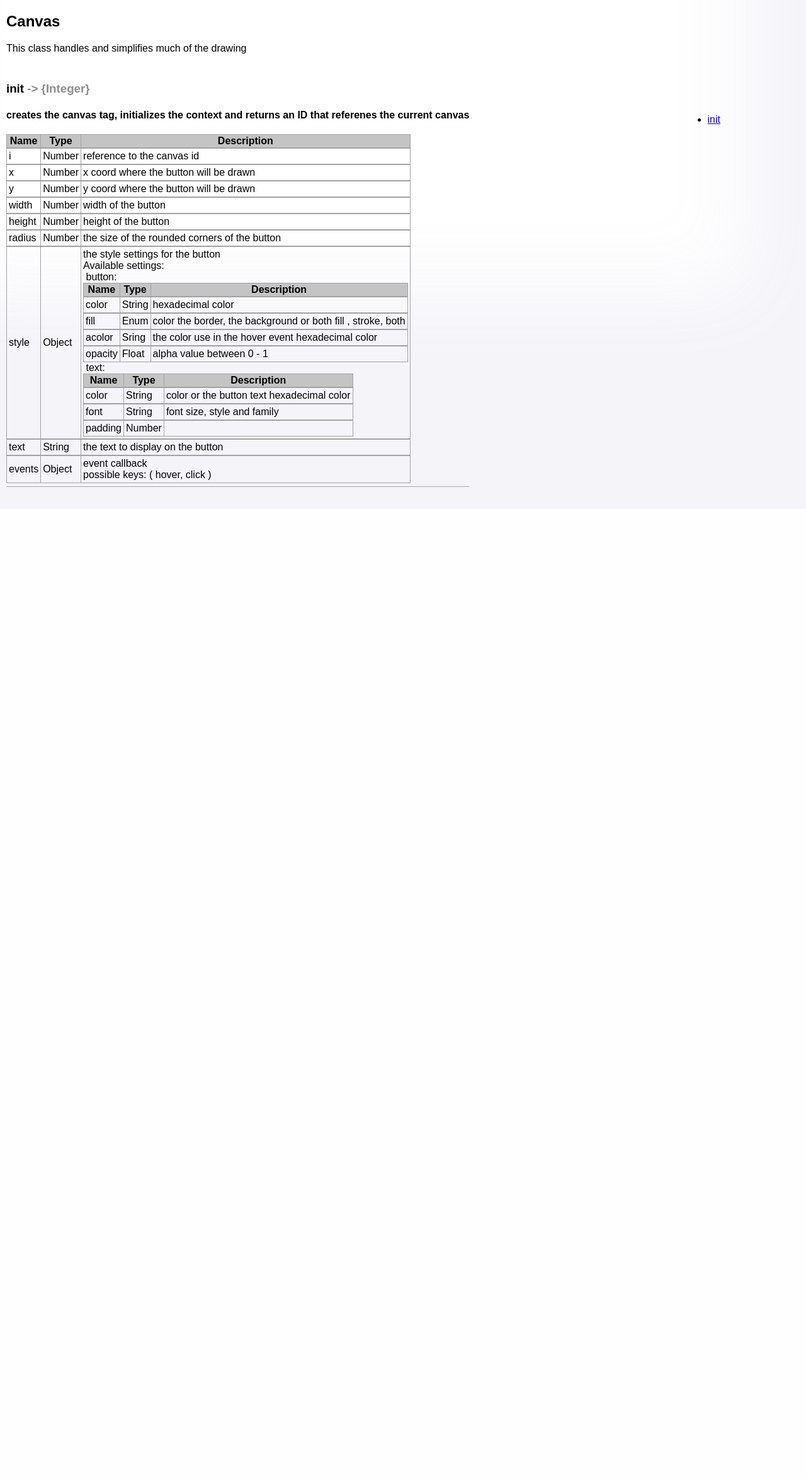
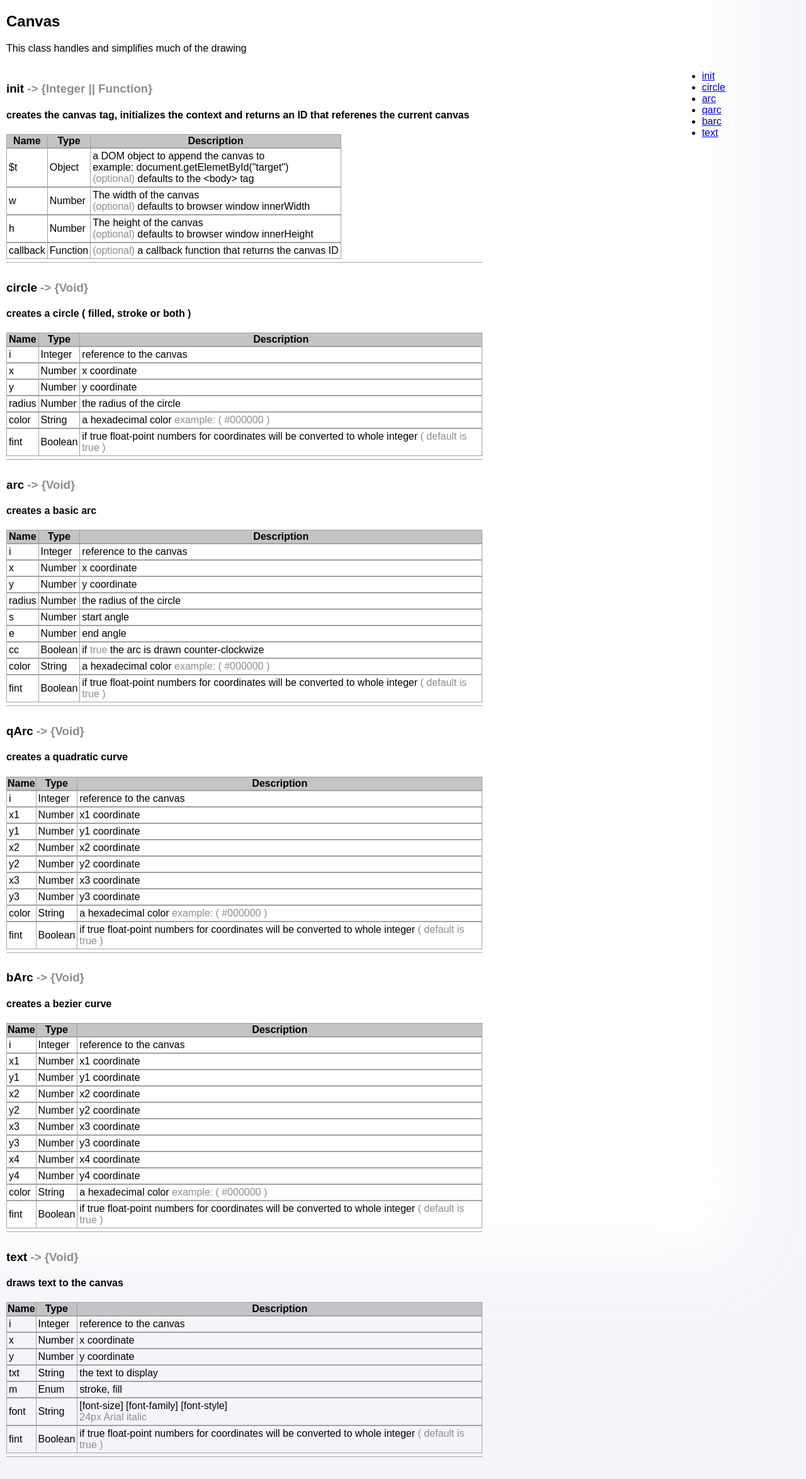
Before and after one commit to 061375/Wes.Mantooth, a PHP site: page /documentation/C/Canvas in a window 1280 px wide. Shown: the part 128-2476 px from the top of the page at 63% size. Before the commit the page ends 901 px from the top, so only its background shows below. Run offline with PHP 8.4, Linux system fonts and the light colour scheme; some web fonts are replaced.

Commit message:
docs canvas

```diff
--- a/_/components/js/_canvas.js
+++ b/_/components/js/_canvas.js
@@ -206,6 +206,7 @@ var Canvas = (function() {
      * @param {String} txt
      * @param {String} stroke or fill
      * @param {String} font
+     * @param {String}
      * @param {Boolean} optional if true the operation allows float point numbers
      * @returns {Void}
      * */
--- a/_/components/sass/_docs.scss
+++ b/_/components/sass/_docs.scss
@@ -1,8 +1,14 @@
+$lightgrey: #8d8d8d;
 .docs {
     .container {
         padding: 10px;
     }
     .left {max-width: 60%;}
+    .right {
+        position: fixed;
+        right: 0;
+        top: 20%;
+    }
     section {
         border-bottom: solid 1px #a6a6a6;
         margin: 5px 0;
@@ -16,7 +22,7 @@
     }
     h3 {
         span {
-            color: #8d8d8d;
+            color: $lightgrey;
         }
     }
     table {
@@ -33,7 +39,12 @@
         }
     }
     th {background: #c4c4c4;}
-    td {padding: 3px;}
+    td {
+        padding: 3px;
+        span {
+            color: $lightgrey;
+        }
+    }
     nav {
         border: solid 1px;
         ul {
--- a/_/css/style.css
+++ b/_/css/style.css
@@ -1,50 +1,58 @@
 @import url("https://fonts.googleapis.com/css?family=Francois+One");
-/* line 2, ../components/sass/_docs.scss */
+/* line 3, ../components/sass/_docs.scss */
 .docs .container {
   padding: 10px; }
-/* line 5, ../components/sass/_docs.scss */
+/* line 6, ../components/sass/_docs.scss */
 .docs .left {
   max-width: 60%; }
-/* line 6, ../components/sass/_docs.scss */
+/* line 7, ../components/sass/_docs.scss */
+.docs .right {
+  position: fixed;
+  right: 0;
+  top: 20%; }
+/* line 12, ../components/sass/_docs.scss */
 .docs section {
   border-bottom: solid 1px #a6a6a6;
   margin: 5px 0;
   padding: 5px 0; }
-/* line 12, ../components/sass/_docs.scss */
+/* line 18, ../components/sass/_docs.scss */
 .docs h1 a {
   text-decoration: none;
   color: #000; }
-/* line 18, ../components/sass/_docs.scss */
+/* line 24, ../components/sass/_docs.scss */
 .docs h3 span {
   color: #8d8d8d; }
-/* line 22, ../components/sass/_docs.scss */
+/* line 28, ../components/sass/_docs.scss */
 .docs table {
   min-width: 400px;
   border-spacing: 0; }
-/* line 26, ../components/sass/_docs.scss */
+/* line 32, ../components/sass/_docs.scss */
 .docs td, .docs th {
   margin: 0;
   border-top: solid 1px #a2a2a2;
   border-left: solid 1px #a2a2a2;
   border-bottom: solid 1px #a2a2a2; }
-  /* line 31, ../components/sass/_docs.scss */
+  /* line 37, ../components/sass/_docs.scss */
   .docs td:last-child, .docs th:last-child {
     border-right: solid 1px #a2a2a2; }
-/* line 35, ../components/sass/_docs.scss */
+/* line 41, ../components/sass/_docs.scss */
 .docs th {
   background: #c4c4c4; }
-/* line 36, ../components/sass/_docs.scss */
+/* line 42, ../components/sass/_docs.scss */
 .docs td {
   padding: 3px; }
-/* line 37, ../components/sass/_docs.scss */
+  /* line 44, ../components/sass/_docs.scss */
+  .docs td span {
+    color: #8d8d8d; }
+/* line 48, ../components/sass/_docs.scss */
 .docs nav {
   border: solid 1px; }
-  /* line 39, ../components/sass/_docs.scss */
+  /* line 50, ../components/sass/_docs.scss */
   .docs nav ul {
     list-style: none;
     padding: 0;
     margin: 0; }
-    /* line 43, ../components/sass/_docs.scss */
+    /* line 54, ../components/sass/_docs.scss */
     .docs nav ul li {
       display: inline-block;
       position: relative;
@@ -52,14 +60,14 @@
       border-left: solid 2px;
       padding: 1px 3px 0;
       margin: -2px; }
-      /* line 48, ../components/sass/_docs.scss */
+      /* line 59, ../components/sass/_docs.scss */
       .docs nav ul li:last-child {
         border-right: solid 2px; }
-      /* line 54, ../components/sass/_docs.scss */
+      /* line 65, ../components/sass/_docs.scss */
       .docs nav ul li:hover > ul {
         opacity: 1;
         height: inherit; }
-      /* line 59, ../components/sass/_docs.scss */
+      /* line 70, ../components/sass/_docs.scss */
       .docs nav ul li ul {
         position: absolute;
         left: 0px;
@@ -67,7 +75,7 @@
         opacity: 0;
         height: 0px;
         overflow: hidden; }
-        /* line 66, ../components/sass/_docs.scss */
+        /* line 77, ../components/sass/_docs.scss */
         .docs nav ul li ul li {
           border: solid 1px;
           padding: 0;
--- a/documentation/includes/C/Canvas.php
+++ b/documentation/includes/C/Canvas.php
@@ -1,10 +1,19 @@
+<?php
+/*
+     * @param {Object} a DOM object to append the canvas to
+     * @param {Number} canvas container width
+     * @param {Number} canvas container height
+     * @param {Function} callback
+     * @returns {Function(Number), Number}*/
+    include('includes/shortcuts.php');
+?>
 <h2>Canvas</h2>
 <p>
     This class handles and simplifies much of the drawing
 </p>
 <div class="left">
     <section id="init">
-        <h3>init <span> -> {Integer}</span></h3>
+        <h3>init <span> -> {Integer || Function}</span></h3>
         <h4>creates the canvas tag, initializes the context and returns an ID that referenes the current canvas</h4>
         <table>
             <tr>
@@ -19,43 +28,43 @@
                 </th>
             </tr>
             <tr>
-                <td>i</td>
-                <td>Number</td>
-                <td>reference to the canvas id</td>
+                <td>$t</td>
+                <td>Object</td>
+                <td>a DOM object to append the canvas to
+                    <br />
+                    example: document.getElemetById("target")
+                    <br />
+                    <span>(optional)</span> defaults to the &lt;body> tag
+                </td>
             </tr>
             <tr>
-                <td>x</td>
+                <td>w</td>
                 <td>Number</td>
-                <td>x coord where the button will be drawn</td>
+                <td>
+                    The width of the canvas
+                    <br />
+                    <span>(optional)</span> defaults to browser window innerWidth
+                </td>
             </tr>
             <tr>
-                <td>y</td>
+                <td>h</td>
                 <td>Number</td>
-                <td>y coord where the button will be drawn</td>
+                <td>
+                    The height of the canvas
+                    <br />
+                    <span>(optional)</span> defaults to browser window innerHeight
+                </td>
             </tr>
             <tr>
-                <td>width</td>
-                <td>Number</td>
-                <td>width of the button</td>
+                <td>callback</td>
+                <td>Function</td>
+                <td><span>(optional)</span> a callback function that returns the canvas ID</td>
             </tr>
-            <tr>
-                <td>height</td>
-                <td>Number</td>
-                <td>height of the button</td>
-            </tr>
-            <tr>
-                <td>radius</td>
-                <td>Number</td>
-                <td>the size of the rounded corners of the button</td>
-            </tr>
-            <tr>
-                <td>style</td>
-                <td>Object</td>
-                <td>the style settings for the button
-                <br />
-                Available settings:
-                <br />
-                &nbsp;button:
+        </table>
+    </section>
+    <section id="circle">
+        <h3>circle <span> -> {Void}</span></h3>
+        <h4>creates a circle ( filled, stroke or both )</h4>
         <table>
             <tr>
                 <th>
@@ -68,54 +77,23 @@
                     Description
                 </th>
             </tr>
+            <?php echo $i; ?>
+            <?php x(); ?>
+            <?php y(); ?>
             <tr>
+                <td>radius</td>
+                <td>Number</td>
                 <td>
-                                color
-                            </td>
-                            <td>
-                                String
-                            </td>
-                            <td>
-                                hexadecimal color
+                    the radius of the circle
                 </td>
             </tr>
-                        <tr>
-                            <td>
-                                fill
-                            </td>
-                            <td>
-                                Enum
-                            </td>
-                            <td>
-                                color the border, the background or both
-                                fill , stroke, both
-                            </td>
-                        </tr>
-                        <tr>
-                            <td>
-                                acolor
-                            </td>
-                            <td>
-                                Sring
-                            </td>
-                            <td>
-                                the color use in the hover event
-                                hexadecimal color
-                            </td>
-                        </tr>
-                        <tr>
-                            <td>
-                                opacity
-                            </td>
-                            <td>
-                                Float
-                            </td>
-                            <td>
-                                alpha value between 0 - 1
-                            </td>
-                        </tr>
+            <?php echo $color; ?>
+            <?php echo $fint; ?>
         </table>
-                &nbsp;text:
+    </section>
+    <section id="arc">
+        <h3>arc <span> -> {Void}</span></h3>
+        <h4>creates a basic arc</h4>
         <table>
             <tr>
                 <th>
@@ -128,54 +106,139 @@
                     Description
                 </th>
             </tr>
+            <?php echo $i; ?>
+            <?php x(); ?>
+            <?php y(); ?>
             <tr>
+                <td>radius</td>
+                <td>Number</td>
                 <td>
-                                color
-                            </td>
-                            <td>
-                                String
-                            </td>
-                            <td>
-                                color or the button text
-                                hexadecimal color
+                    the radius of the circle
                 </td>
             </tr>
             <tr>
+                <td>s</td>
+                <td>Number</td>
                 <td>
-                                font
-                            </td>
-                            <td>
-                                String
-                            </td>
-                            <td>
-                                font size, style and family
+                    start angle
                 </td>
             </tr>
             <tr>
+                <td>e</td>
+                <td>Number</td>
                 <td>
-                                padding
-                            </td>
-                            <td>
-                                Number
-                            </td>
-                            <td>
-
-                            </td>
-                        </tr>
-                    </table>
+                    end angle
                 </td>
             </tr>
             <tr>
-                <td>text</td>
+                <td>cc</td>
+                <td>Boolean</td>
+                <td>
+                    if <span>true</span> the arc is drawn counter-clockwize
+                </td>
+            </tr>
+            <?php echo $color; ?>
+            <?php echo $fint; ?>
+        </table>
+    </section>
+    <section id="qarc">
+        <h3>qArc <span> -> {Void}</span></h3>
+        <h4>creates a quadratic curve</h4>
+        <table>
+            <tr>
+                <th>
+                    Name
+                </th>
+                <th>
+                    Type
+                </th>
+                <th>
+                    Description
+                </th>
+            </tr>
+            <?php echo $i; ?>
+            <?php x(1); ?>
+            <?php y(1); ?>
+            <?php x(2); ?>
+            <?php y(2); ?>
+            <?php x(3); ?>
+            <?php y(3); ?>
+            <?php echo $color; ?>
+            <?php echo $fint; ?>
+        </table>
+    </section>
+    <section id="barc">
+        <h3>bArc <span> -> {Void}</span></h3>
+        <h4>creates a bezier curve</h4>
+        <table>
+            <tr>
+                <th>
+                    Name
+                </th>
+                <th>
+                    Type
+                </th>
+                <th>
+                    Description
+                </th>
+            </tr>
+            <?php echo $i; ?>
+            <?php x(1); ?>
+            <?php y(1); ?>
+            <?php x(2); ?>
+            <?php y(2); ?>
+            <?php x(3); ?>
+            <?php y(3); ?>
+            <?php x(4); ?>
+            <?php y(4); ?>
+            <?php echo $color; ?>
+            <?php echo $fint; ?>
+        </table>
+    </section>
+    <section id="text">
+        <h3>text <span> -> {Void}</span></h3>
+        <h4>draws text to the canvas</h4>
+        <table>
+            <tr>
+                <th>
+                    Name
+                </th>
+                <th>
+                    Type
+                </th>
+                <th>
+                    Description
+                </th>
+            </tr>
+            <?php echo $i; ?>
+            <?php x(); ?>
+            <?php y(); ?>
+            <tr>
+                <td>txt</td>
                 <td>String</td>
-                <td>the text to display on the button</td>
+                <td>
+                    the text to display
+                </td>
             </tr>
             <tr>
-                <td>events</td>
-                <td>Object</td>
-                <td>event callback<br />
-                possible keys: ( hover, click )</td>
+                <td>m</td>
+                <td>Enum</td>
+                <td>
+                    stroke, fill
+                </td>
             </tr>
+            <tr>
+                <td>font</td>
+                <td>String</td>
+                <td>
+                    [font-size] [font-family] [font-style]
+                    <br />
+                    <span>
+                        24px Arial italic
+                    </span>
+                </td>
+            </tr>
+            <?php echo $fint; ?>
         </table>
     </section>
 </div>
@@ -184,5 +247,20 @@
         <li>
             <a href="#init">init</a>
         </li>
+        <li>
+            <a href="#circle">circle</a>
+        </li>
+        <li>
+            <a href="#arc">arc</a>
+        </li>
+        <li>
+            <a href="#qarc">qarc</a>
+        </li>
+        <li>
+            <a href="#barc">barc</a>
+        </li>
+        <li>
+            <a href="#text">text</a>
+        </li>
     </ul>
 </div>
--- /dev/null
+++ b/documentation/includes/shortcuts.php
@@ -0,0 +1,14 @@
+<?php
+$i = '<tr><td>i</td><td>Integer</td><td>reference to the canvas</td></tr>';
+//$x = '<tr><td>x</td><td>Number</td><td>x coordinate</td></tr>';
+//$y = '<tr><td>y</td><td>Number</td><td>y coordinate</td></tr>';
+$color = '<tr><td>color</td><td>String</td><td>a hexadecimal color  <span>example: ( #000000 )</span></td></tr>';
+$fint = '<tr><td>fint</td><td>Boolean</td><td>if true float-point numbers for coordinates will be converted to whole integer <span>( default is true )</span></td></tr>';
+
+function x($i = '') {
+    echo '<tr><td>x'.$i.'</td><td>Number</td><td>x'.$i.' coordinate</td></tr>';
+}
+function y($i = '') {
+    echo '<tr><td>y'.$i.'</td><td>Number</td><td>y'.$i.' coordinate</td></tr>';
+}
+?>
```
Lines whose indentation alone changed are shown as unchanged.
